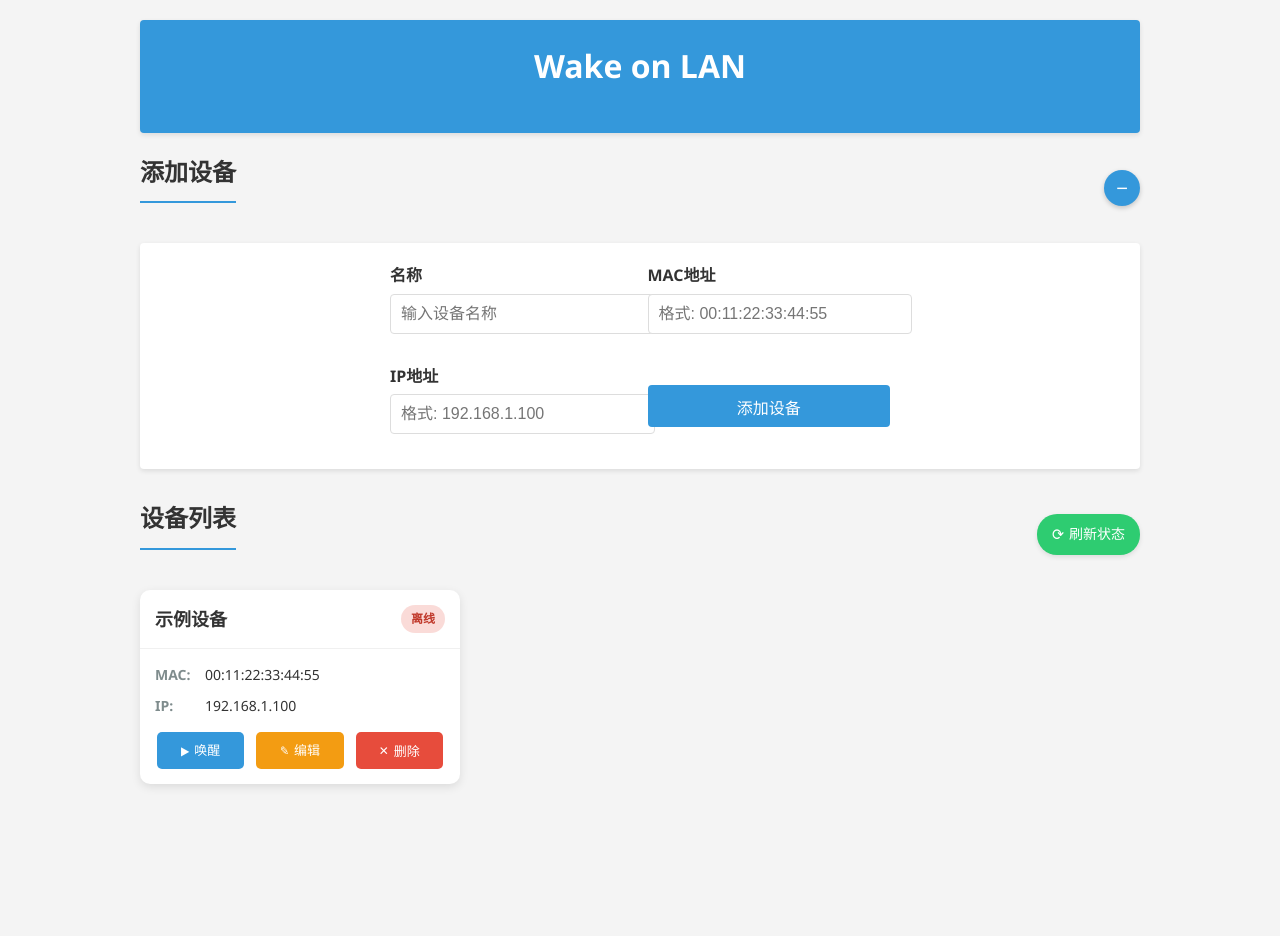
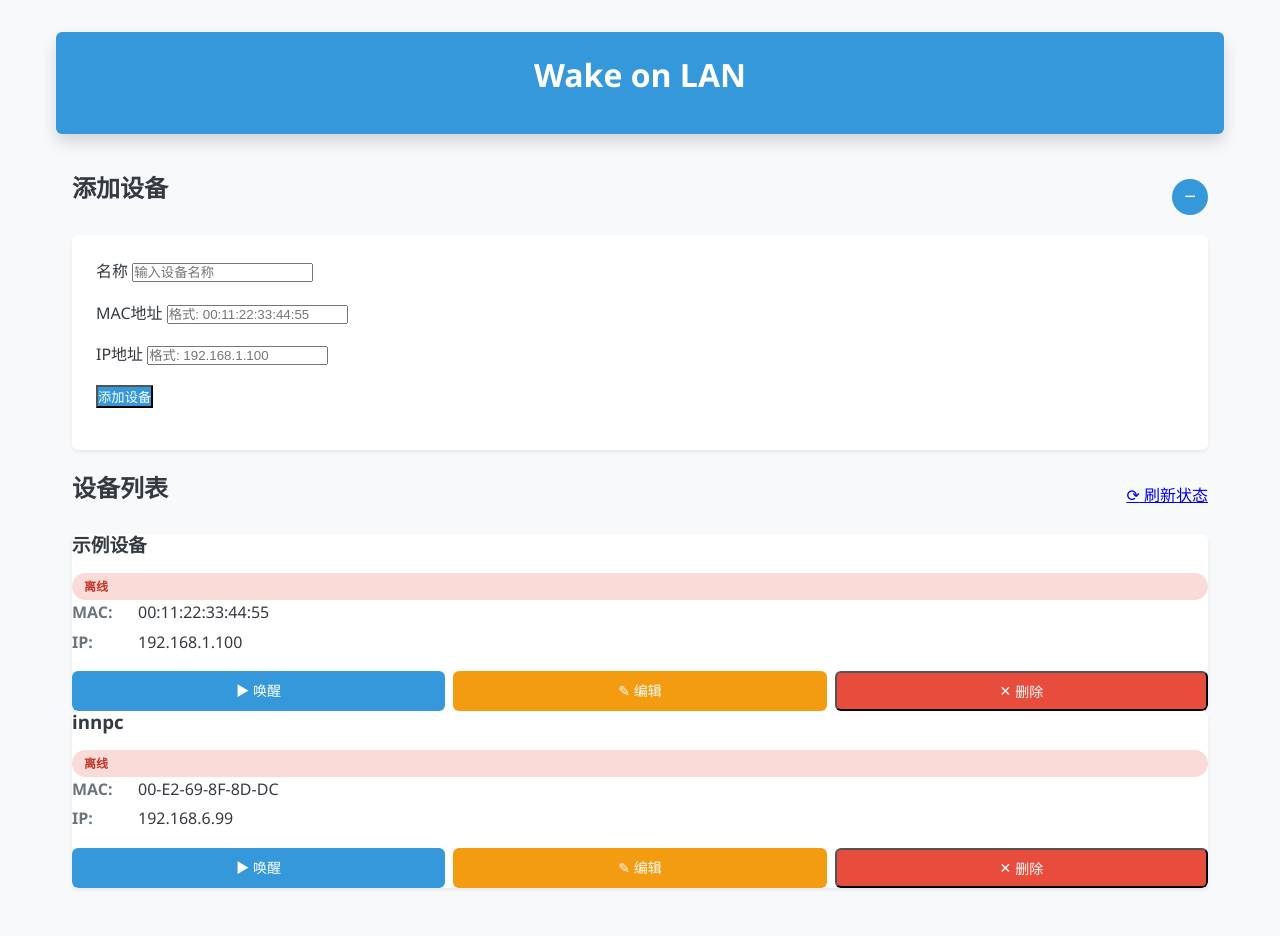
Before and after one commit to aixiuh/NetPower-Manager, a Flask app: page / in a window 1280 px wide. Before the commit the page ends 787 px from the top, so only its background shows below. Run offline with Flask 3, Linux system fonts and the light colour scheme.

Commit message:
添加设备信息，优化MAC地址验证，更新样式，重构代码结构

```diff
--- a/data/devices.json
+++ b/data/devices.json
@@ -4,5 +4,11 @@
     "mac": "00:11:22:33:44:55",
     "ip": "192.168.1.100",
     "status": false
+  },
+  {
+    "name": "innpc",
+    "mac": "00-E2-69-8F-8D-DC",
+    "ip": "192.168.6.99",
+    "status": false
   }
 ]
--- a/netpower/models/device.py
+++ b/netpower/models/device.py
@@ -47,8 +47,33 @@ class Device:
 
     @staticmethod
     def is_valid_mac(mac):
-        """验证MAC地址格式"""
-        return bool(re.match(r'^([0-9A-Fa-f]{2}[:-]){5}([0-9A-Fa-f]{2})$', mac))
+        """验证MAC地址格式
+
+        支持多种格式的MAC地址:
+        - 带冒号分隔: AA:BB:CC:DD:EE:FF
+        - 带连字符分隔: AA-BB-CC-DD-EE-FF
+        - 带点分隔: AABB.CCDD.EEFF
+        - 无分隔符: AABBCCDDEEFF
+
+        返回:
+            bool: MAC地址格式是否有效
+        """
+        # 去除前后空白字符
+        mac = mac.strip() if mac else ""
+
+        # 各种MAC地址格式的正则表达式
+        patterns = [
+            r'^([0-9A-Fa-f]{2}[:-]){5}([0-9A-Fa-f]{2})$',           # AA:BB:CC:DD:EE:FF 或 AA-BB-CC-DD-EE-FF
+            r'^([0-9A-Fa-f]{4}\.){2}([0-9A-Fa-f]{4})$',             # AABB.CCDD.EEFF
+            r'^([0-9A-Fa-f]{12})$'                                  # AABBCCDDEEFF
+        ]
+
+        # 检查是否符合任一格式
+        for pattern in patterns:
+            if re.match(pattern, mac):
+                return True
+
+        return False
 
     @staticmethod
     def is_valid_ip(ip):
--- /dev/null
+++ b/netpower/static/css/modern.css
@@ -0,0 +1,419 @@
+:root {
+  /* 颜色变量 */
+  --color-primary: #3498db;
+  --color-primary-dark: #2980b9;
+  --color-secondary: #2ecc71;
+  --color-secondary-dark: #27ae60;
+  --color-danger: #e74c3c;
+  --color-danger-dark: #c0392b;
+  --color-warning: #f39c12;
+  --color-warning-dark: #e67e22;
+  --color-light: #f8f9fa;
+  --color-dark: #343a40;
+  --color-gray: #6c757d;
+  --color-gray-light: #dee2e6;
+  --color-white: #ffffff;
+
+  /* 尺寸变量 */
+  --spacing-xs: 0.25rem;
+  --spacing-sm: 0.5rem;
+  --spacing-md: 1rem;
+  --spacing-lg: 1.5rem;
+  --spacing-xl: 3rem;
+  --border-radius: 0.375rem;
+  --border-radius-lg: 0.5rem;
+  --border-radius-pill: 50rem;
+
+  /* 阴影变量 */
+  --shadow-sm: 0 .125rem .25rem rgba(0,0,0,.075);
+  --shadow: 0 .5rem 1rem rgba(0,0,0,.15);
+  --shadow-lg: 0 1rem 3rem rgba(0,0,0,.175);
+}
+
+/* 基础样式 */
+* {
+  box-sizing: border-box;
+  margin: 0;
+  padding: 0;
+}
+
+body {
+  font-family: 'Segoe UI', system-ui, -apple-system, sans-serif;
+  background-color: var(--color-light);
+  color: var(--color-dark);
+  line-height: 1.6;
+  padding: var(--spacing-md);
+}
+
+h1, h2, h3, h4, h5, h6 {
+  margin-bottom: var(--spacing-md);
+  font-weight: 600;
+  line-height: 1.2;
+}
+
+/* 容器 */
+.container {
+  width: 100%;
+  max-width: 1200px;
+  margin: 0 auto;
+  padding: var(--spacing-md);
+}
+
+/* Banner */
+.banner {
+  background-color: var(--color-primary);
+  color: var(--color-white);
+  padding: var(--spacing-lg);
+  margin-bottom: var(--spacing-lg);
+  border-radius: var(--border-radius);
+  text-align: center;
+  box-shadow: var(--shadow);
+}
+
+/* 按钮 */
+.btn {
+  display: inline-block;
+  font-weight: 500;
+  text-align: center;
+  vertical-align: middle;
+  cursor: pointer;
+  user-select: none;
+  padding: 0.5rem 1rem;
+  border-radius: var(--border-radius);
+  transition: all 0.2s ease-in-out;
+  border: none;
+}
+
+.btn-primary {
+  background-color: var(--color-primary);
+  color: var(--color-white);
+}
+
+.btn-primary:hover {
+  background-color: var(--color-primary-dark);
+}
+
+.btn-secondary {
+  background-color: var(--color-secondary);
+  color: var(--color-white);
+}
+
+.btn-secondary:hover {
+  background-color: var(--color-secondary-dark);
+}
+
+.btn-danger {
+  background-color: var(--color-danger);
+  color: var(--color-white);
+}
+
+.btn-danger:hover {
+  background-color: var(--color-danger-dark);
+}
+
+/* 表单 */
+.form-control {
+  display: block;
+  width: 100%;
+  padding: 0.5rem 0.75rem;
+  background-color: var(--color-white);
+  border: 1px solid var(--color-gray-light);
+  border-radius: var(--border-radius);
+  transition: border-color 0.15s ease-in-out;
+}
+
+.form-control:focus {
+  border-color: var(--color-primary);
+  outline: 0;
+  box-shadow: 0 0 0 0.25rem rgba(52, 152, 219, 0.25);
+}
+
+.form-label {
+  display: block;
+  margin-bottom: var(--spacing-sm);
+  font-weight: 500;
+}
+
+.form-group {
+  margin-bottom: var(--spacing-md);
+}
+
+/* 卡片 */
+.card {
+  background-color: var(--color-white);
+  border-radius: var(--border-radius);
+  box-shadow: var(--shadow-sm);
+  transition: transform 0.2s, box-shadow 0.2s;
+  overflow: hidden;
+}
+
+.card:hover {
+  transform: translateY(-5px);
+  box-shadow: var(--shadow);
+}
+
+.card-header {
+  padding: var(--spacing-md);
+  border-bottom: 1px solid var(--color-gray-light);
+  display: flex;
+  justify-content: space-between;
+  align-items: center;
+}
+
+.card-body {
+  padding: var(--spacing-md);
+}
+
+/* 网格布局 */
+.grid {
+  display: grid;
+  gap: var(--spacing-lg);
+}
+
+.grid-cols-1 { grid-template-columns: repeat(1, 1fr); }
+.grid-cols-2 { grid-template-columns: repeat(2, 1fr); }
+.grid-cols-3 { grid-template-columns: repeat(3, 1fr); }
+.grid-cols-4 { grid-template-columns: repeat(4, 1fr); }
+
+/* 响应式栅格 */
+@media (min-width: 576px) {
+  .grid-cols-sm-2 { grid-template-columns: repeat(2, 1fr); }
+}
+
+@media (min-width: 768px) {
+  .grid-cols-md-3 { grid-template-columns: repeat(3, 1fr); }
+}
+
+@media (min-width: 992px) {
+  .grid-cols-lg-4 { grid-template-columns: repeat(4, 1fr); }
+}
+
+/* 布局工具 */
+.flex { display: flex; }
+.items-center { align-items: center; }
+.justify-between { justify-content: space-between; }
+.flex-col { flex-direction: column; }
+.gap-sm { gap: var(--spacing-sm); }
+.gap-md { gap: var(--spacing-md); }
+.gap-lg { gap: var(--spacing-lg); }
+
+/* 边距工具类 */
+.m-0 { margin: 0; }
+.mt-md { margin-top: var(--spacing-md); }
+.mb-md { margin-bottom: var(--spacing-md); }
+.mb-lg { margin-bottom: var(--spacing-lg); }
+
+/* 特定组件样式 */
+/* Dashboard */
+.dashboard {
+  padding: var(--spacing-md);
+}
+
+.section-header {
+  display: flex;
+  justify-content: space-between;
+  align-items: center;
+  margin-bottom: var(--spacing-md);
+}
+
+/* 添加设备表单 */
+.add-device {
+  background-color: var(--color-white);
+  padding: 0;
+  max-height: 0;
+  overflow: hidden;
+  transition: all 0.3s ease;
+  border-radius: var(--border-radius);
+  box-shadow: var(--shadow-sm);
+  margin-bottom: var(--spacing-lg);
+}
+
+.add-device.expanded {
+  padding: var(--spacing-lg);
+  max-height: 300px;
+}
+
+.toggle-btn {
+  width: 36px;
+  height: 36px;
+  border-radius: 50%;
+  display: flex;
+  align-items: center;
+  justify-content: center;
+  font-size: 20px;
+  background-color: var(--color-primary);
+  color: var(--color-white);
+  cursor: pointer;
+  transition: all 0.2s;
+  border: none;
+}
+
+.toggle-btn:hover {
+  background-color: var(--color-primary-dark);
+  transform: scale(1.05);
+}
+
+/* 设备卡片 */
+.device-card {
+  background-color: var(--color-white);
+  border-radius: var(--border-radius);
+  box-shadow: var(--shadow-sm);
+  overflow: hidden;
+  transition: all 0.2s;
+}
+
+.device-card:hover {
+  transform: translateY(-5px);
+  box-shadow: var(--shadow);
+}
+
+.device-info {
+  margin-bottom: var(--spacing-md);
+}
+
+.info-item {
+  display: flex;
+  margin-bottom: var(--spacing-xs);
+}
+
+.info-label {
+  font-weight: 600;
+  margin-right: var(--spacing-md);
+  width: 50px;
+  color: var(--color-gray);
+}
+
+.status-badge {
+  padding: 0.25rem 0.75rem;
+  border-radius: var(--border-radius-pill);
+  font-size: 0.75rem;
+  font-weight: 600;
+}
+
+.status-badge.online {
+  background-color: rgba(46, 204, 113, 0.2);
+  color: var(--color-secondary-dark);
+}
+
+.status-badge.offline {
+  background-color: rgba(231, 76, 60, 0.2);
+  color: var(--color-danger-dark);
+}
+
+/* 设备操作按钮 */
+.device-actions {
+  display: grid;
+  grid-template-columns: repeat(3, 1fr);
+  gap: var(--spacing-sm);
+}
+
+.action-btn {
+  display: flex;
+  align-items: center;
+  justify-content: center;
+  gap: 0.25rem;
+  padding: 0.5rem 0;
+  border-radius: var(--border-radius);
+  color: var(--color-white);
+  text-decoration: none;
+  transition: all 0.2s;
+  font-size: 0.875rem;
+}
+
+.action-btn:hover {
+  transform: translateY(-2px);
+  text-decoration: none;
+  color: var(--color-white);
+}
+
+.wake-btn { background-color: var(--color-primary); }
+.wake-btn:hover { background-color: var(--color-primary-dark); }
+
+.edit-btn { background-color: var(--color-warning); }
+.edit-btn:hover { background-color: var(--color-warning-dark); }
+
+.delete-btn { background-color: var(--color-danger); }
+.delete-btn:hover { background-color: var(--color-danger-dark); }
+
+/* 无设备状态 */
+.empty-state {
+  text-align: center;
+  padding: var(--spacing-xl);
+  background-color: var(--color-white);
+  border-radius: var(--border-radius);
+  box-shadow: var(--shadow-sm);
+}
+
+.empty-icon {
+  font-size: 3rem;
+  margin-bottom: var(--spacing-md);
+  color: var(--color-gray);
+}
+
+/* 模态框 */
+.modal {
+  display: none;
+  position: fixed;
+  z-index: 1000;
+  left: 0;
+  top: 0;
+  width: 100%;
+  height: 100%;
+  overflow: auto;
+  background-color: rgba(0,0,0,0.5);
+}
+
+.modal-content {
+  background-color: var(--color-white);
+  margin: 15% auto;
+  padding: 0;
+  width: 90%;
+  max-width: 500px;
+  border-radius: var(--border-radius);
+  box-shadow: var(--shadow-lg);
+  overflow: hidden;
+}
+
+.modal-header {
+  padding: var(--spacing-md);
+  background-color: var(--color-light);
+  border-bottom: 1px solid var(--color-gray-light);
+  position: relative;
+}
+
+.modal-body {
+  padding: var(--spacing-lg);
+}
+
+.modal-buttons {
+  display: flex;
+  justify-content: center;
+  gap: var(--spacing-md);
+  padding: var(--spacing-md);
+  background-color: var(--color-light);
+  border-top: 1px solid var(--color-gray-light);
+}
+
+.close-modal {
+  position: absolute;
+  right: var(--spacing-md);
+  top: var(--spacing-sm);
+  font-size: 1.5rem;
+  cursor: pointer;
+  color: var(--color-gray);
+}
+
+.close-modal:hover {
+  color: var(--color-dark);
+}
+
+/* 响应式调整 */
+@media (max-width: 768px) {
+  .device-actions {
+    grid-template-columns: 1fr;
+  }
+
+  .grid {
+    grid-template-columns: 1fr;
+  }
+}
--- a/netpower/templates/base.html
+++ b/netpower/templates/base.html
@@ -3,7 +3,7 @@
 <head>
     <meta charset="UTF-8">
     <meta name="viewport" content="width=device-width, initial-scale=1.0">
-    <link rel="stylesheet" href="{{ url_for('static', filename='css/style.css') }}">
+    <link rel="stylesheet" href="{{ url_for('static', filename='css/modern.css') }}">
     <link rel="shortcut icon" href="{{ url_for('static', filename='favicon.ico') }}" type="image/x-icon">
     <title>{% block title %}Wake on LAN{% endblock %}</title>
     {% block head %}{% endblock %}
--- a/netpower/templates/devices/index.html
+++ b/netpower/templates/devices/index.html
@@ -95,7 +95,7 @@
             <h3>确认删除</h3>
             <span class="close-modal" onclick="closeModal()">&times;</span>
         </div>
-        <div class="modal-body"></div>
+        <div class="modal-body">
             <p>您确定要删除这个设备吗？此操作不可撤销。</p>
         </div>
         <div class="modal-buttons">
@@ -141,8 +141,7 @@ document.getElementById('toggle-add-form').addEventListener('click', function()
 
 // 页面加载时展开添加设备表单
 document.addEventListener('DOMContentLoaded', function() {
-    var form = document.getElementById('add-device-form');
-    form.classList.add('expanded');
-    document.getElementById('toggle-add-form').querySelector('.toggle-icon').textContent = '−';
+    document.querySelector('.add-device').classList.add('expanded');
+    document.querySelector('.toggle-icon').textContent = '−';
 });
 {% endblock %}
```
